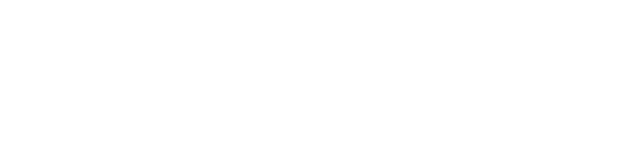
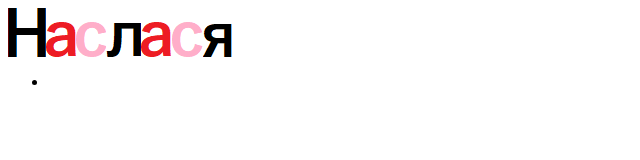
Before and after one commit to NilogTheUseless/naslasya, a plain HTML site: page index.html in a window 1280 px wide. Shown: the whole page, without its empty margins (0-640 px from the left). Drawn offline with Linux system fonts and the light colour scheme.

Commit message:
Update index.html

```diff
--- a/index.html
+++ b/index.html
@@ -3,5 +3,11 @@
 <title>Наслася</title>
 </head>
 <body>
-
+<header>
+  <div class="container">
+    <img src="img/naslasya_logo.png" alt="logo" class="logo">
+    <nav>
+      <ul>
+        <li><a href=""></a></li>
+      </ul>
 </body>
```
